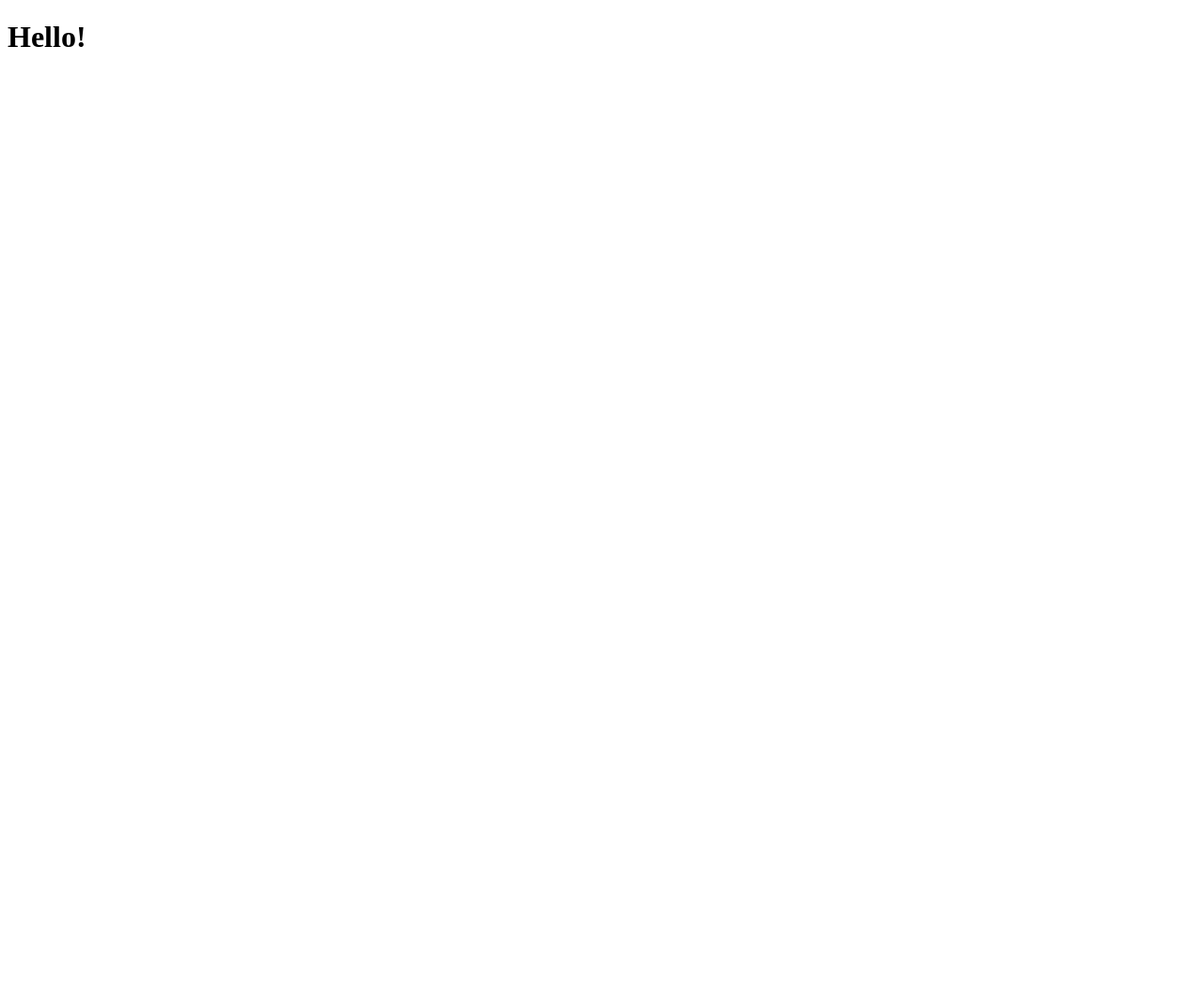
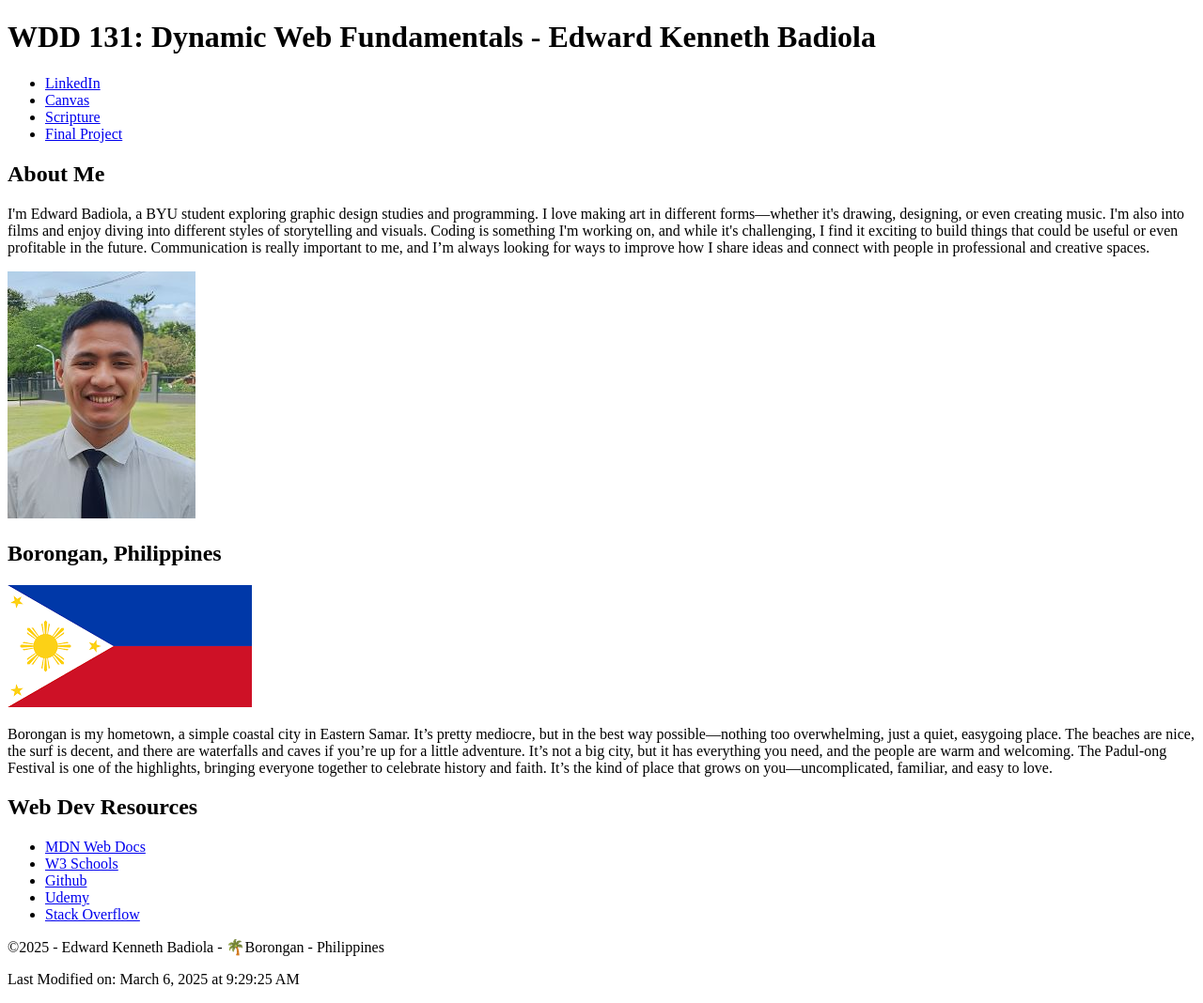
Before and after one commit to edbadiola/wdd131, a plain HTML site: page week 1/index.html in a window 1280 px wide. Shown: the whole page at 94% size. Before the commit the page ends 800 px from the top, so only its background shows below. Drawn offline with Linux system fonts and the light colour scheme.

Commit message:
work on progress

```diff
--- a/week 1/index.html
+++ b/week 1/index.html
@@ -1,11 +1,91 @@
 <!DOCTYPE html>
 <html lang="en">
+
 <head>
     <meta charset="UTF-8">
     <meta name="viewport" content="width=>, initial-scale=1.0">
-    <title>Document</title>
+    <title>WDD131 Dynamic Web Fundamentals - Edward Kenneth Badiola</title>
+    <meta name="description"
+        content="WDD131 Dynamic Web Fundamentals Course Student Landing Page. This is to showcase web development fundamentals" />
+    <meta name="author" content="Edward Kenneth Badiola" />
+
+    <link href="./week 1/styles/base.css" rel="stylesheet" />
+
+    <link rel="preconnect" href="https://fonts.googleapis.com">
+    <link rel="preconnect" href="https://fonts.gstatic.com" crossorigin>
+    <link href="https://fonts.googleapis.com/css2?family=Gloria+Hallelujah&display=swap" rel="stylesheet">
+
 </head>
+
 <body>
-    <h1>Hello! </h1>
+    <header>
+        <div class=".header">
+            <h1>WDD 131: Dynamic Web Fundamentals - Edward Kenneth Badiola</h1>
+        </div>
+        <nav>
+            <ul>
+                <li> <a href="https://www.linkedin.com/in/ed-badiola-10a037253/">LinkedIn</a></li>
+                <li><a href="https://byui.instructure.com/">Canvas</a></li>
+                <li><a
+                        href="https://www.churchofjesuschrist.org/study/scriptures/bofm/1-ne/3?lang=eng&id=p7#p7">Scripture</a>
+                </li>
+                <li><a href="#">Final Project</a></li>
+            </ul>
+        </nav>
+    </header>
+    <main>
+        <section class="about-card">
+            <h2>About Me</h2>
+            <div class="self-info">
+                <p>
+                    I'm Edward Badiola, a BYU student exploring graphic design studies and programming. I love making
+                    art in different
+                    forms—whether it's drawing, designing, or even creating music. I'm also into films and enjoy diving
+                    into different
+                    styles of storytelling and visuals. Coding is something I'm working on, and while it's challenging,
+                    I find it exciting
+                    to build things that could be useful or even profitable in the future. Communication is really
+                    important to me, and I’m
+                    always looking for ways to improve how I share ideas and connect with people in professional and
+                    creative spaces.
+                </p>
+                <img src="images/profile.jpg" alt="author profile photo">
+            </div>
+            <h2>Borongan, Philippines</h2>
+            <div class="city-info">
+                <img src="images/p-flag.png" alt="Philippine flag">
+                <p>
+                    Borongan is my hometown, a simple coastal city in Eastern Samar. It’s pretty mediocre, but in the
+                    best way
+                    possible—nothing too overwhelming, just a quiet, easygoing place. The beaches are nice, the surf is
+                    decent, and there
+                    are waterfalls and caves if you’re up for a little adventure. It’s not a big city, but it has
+                    everything you need, and
+                    the people are warm and welcoming. The Padul-ong Festival is one of the highlights, bringing
+                    everyone together to
+                    celebrate history and faith. It’s the kind of place that grows on you—uncomplicated, familiar, and
+                    easy to love.
+                </p>
+            </div>
+        </section>
+        <section class="webdev-card">
+            <h2>Web Dev Resources</h2>
+            <ul>
+                <li><a href="https://developer.mozilla.org/en-US/">MDN Web Docs</a></li>
+                <li><a href="https://www.w3schools.com/">W3 Schools</a></li>
+                <li><a href="https://github.com/">Github</a></li>
+                <li><a href="https://www.udemy.com/">Udemy</a></li>
+                <li><a href="https://stackoverflow.com/">Stack Overflow</a></li>
+
+            </ul>
+        </section>
+    </main>
+    <footer>
+        <p>
+            ©<span id="currentYear">2025</span> - Edward Kenneth Badiola - 🌴Borongan - Philippines
+        </p>
+        <p id="lastModified">Last Modified on: March 6, 2025 at 9:29:25 AM</p>
+    </footer>
 </body>
+
 </html>
--- /dev/null
+++ b/week 1/styles/base.css
@@ -0,0 +1,4 @@
+
+.header {
+    font-family: "Gloria Hallelujah", cursive;
+}
```
Also changed, not shown: week 1/images/p-flag.png (added), week 1/images/profile.jpg (added), week 1/scripts/getdates.js (added).
